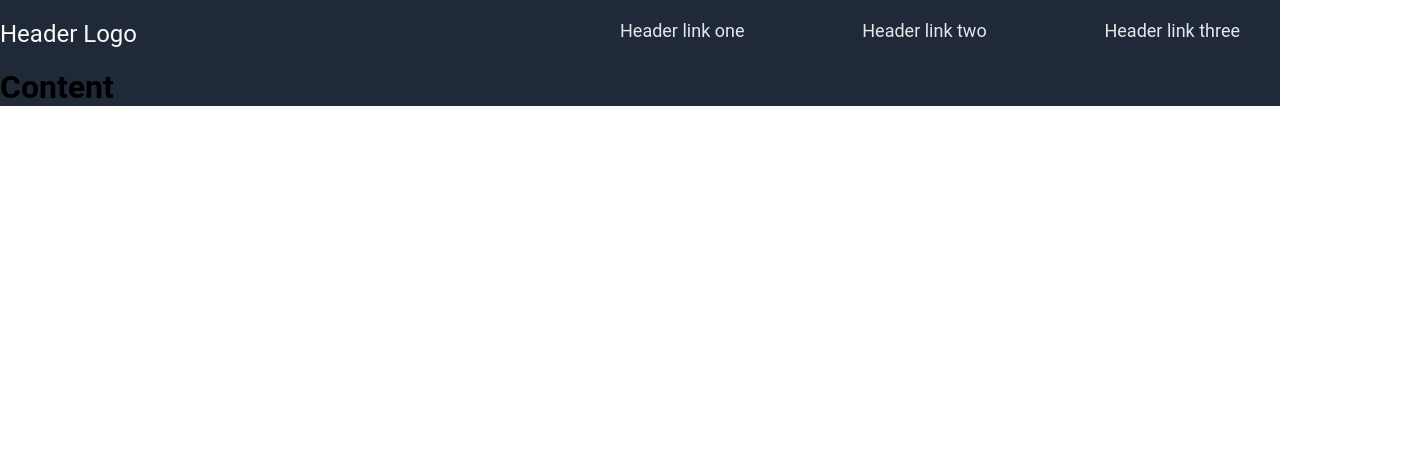
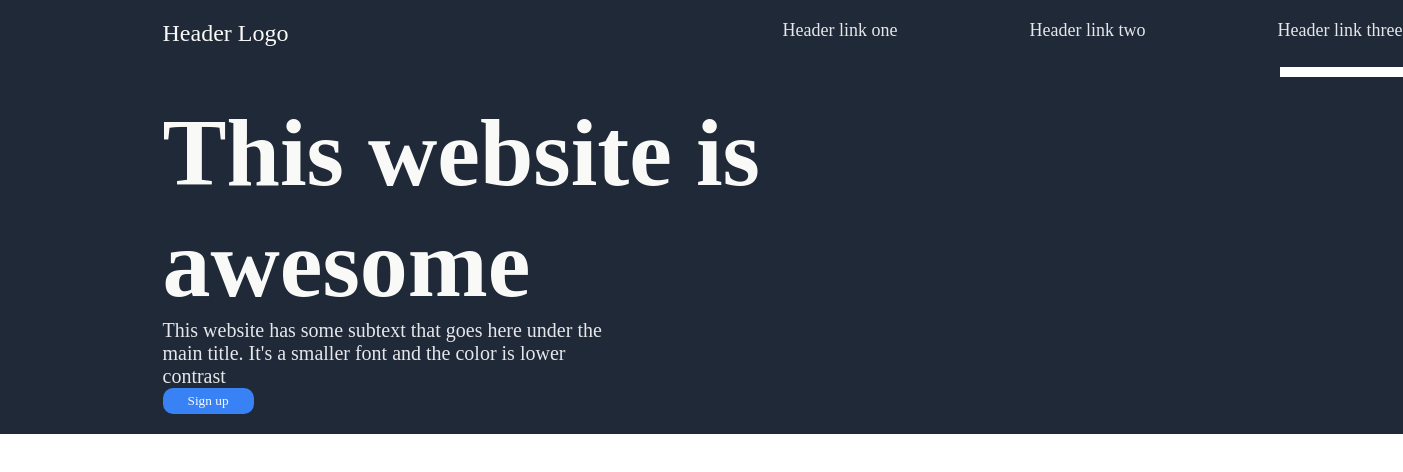
Before and after one commit to Ravolumra/Landing-Page, a plain HTML site: page index.html in a window 1280 px wide. Shown: the whole page, 1403 px wide, since content can reach past the window. Drawn offline with Linux system fonts and the light colour scheme.

Commit message:
Header-content

```diff
--- a/css/style.css
+++ b/css/style.css
@@ -1,13 +1,13 @@
 *{
     margin: 0;
     padding: 0;
-    font-family: Roboto;
+    font-family: Arvo;
 }
 .Header-background{
     background-color: #1F2937;
     display: flex;
-    justify-content: center;
-    flex-wrap: wrap;
+    align-items: center;
+
     flex-direction: column;
     align-items: flex-start;
 }
@@ -17,6 +17,9 @@
     justify-content: space-between;
     width: 1240px;
     padding: 20px 0px;
+    margin-bottom: 10px;
+    margin-left: 162.5px;
+
 
 }
 .Logo{
@@ -37,10 +40,31 @@
     justify-content: space-between;
 }
 .Header-Content{
+    background-color: #1F2937;
     display: flex;
-
+    justify-content: space-between;
+    width: 1240px;
+    padding: 20px 0px;
+    margin-left: 162.5px;
 }
-.Content{
-    display: flex ;
-
+.Content-Head{
+    color: #F9FAF8;
+    font-size: 48px ;
+    font-weight: 700;
+    width: 620px;
 }
+.content-pa{
+    color: #E5E7EB;
+    font-size: 20px;
+    width: 450px;
+}
+.content-buttons{
+    padding-top: 5px;
+    padding-bottom: 5px;
+    padding-left: 25px;
+    padding-right: 25px;
+    border-radius: 10px;
+    background-color: #3882f6;
+    color: #F9FAF8;
+    border: none;
+}
--- a/index.html
+++ b/index.html
@@ -18,7 +18,16 @@
         </div>
       </div>
       <div class="Header-Content">
-        <div class="Content"><h1>Content</h1></div>
+        <div class="Content">
+          <div class="Content-Head"><h1>This website is awesome</h1></div>
+          <div class="Content-content">
+            <p class="content-pa">
+              This website has some subtext that goes here under the main title.
+              It's a smaller font and the color is lower contrast
+            </p>
+            <button class="content-buttons">Sign up</button>
+          </div>
+        </div>
         <div class="img"></div>
       </div>
     </div>
```
